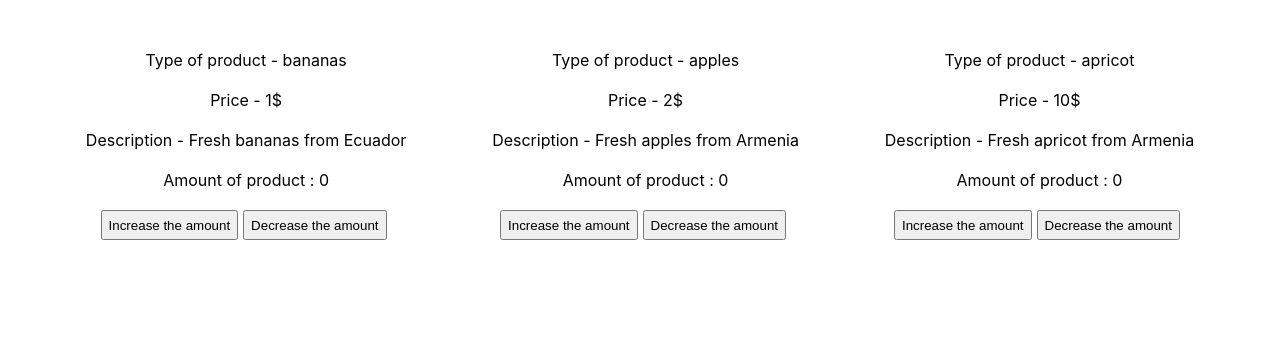
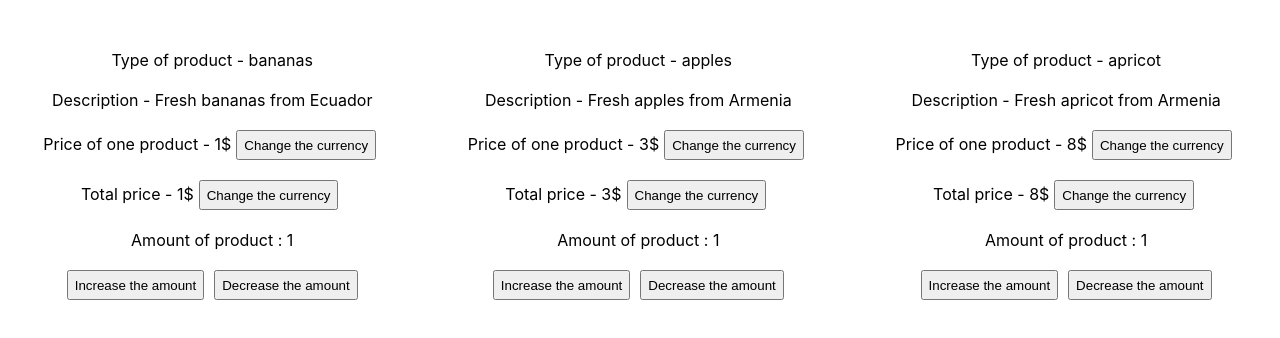
Before and after one commit to HasAlikhanyan/To-Do-List-React, a React (Create React App) app: page / in a window 1280 px wide. Shown: the top 338 px of the page. Built offline with nearby package versions, Linux system fonts and the light colour scheme; the HTML template or start-up script is replaced by a standard one.

Commit message:
In price component adding change the currency functionality.

```diff
--- a/src/App.css
+++ b/src/App.css
@@ -2,6 +2,10 @@
   text-align: center;
   margin-top: 50px;
   display: flex;
-  justify-content: space-evenly;
+  justify-content: space-around;
   flex-wrap: wrap;
 }
+
+.btn {
+  margin-left: 5px;
+}
--- a/src/App.js
+++ b/src/App.js
@@ -6,9 +6,9 @@ import Product from './components/product/Product';
 function App() {
   return (
     <div className="App">
-      <Product  name="bananas" price="1$" description="Fresh bananas from Ecuador"/>
-      <Product  name="apples" price="2$" description="Fresh apples from Armenia"/>
-      <Product  name="apricot" price="10$" description="Fresh apricot from Armenia"/>
+      <Product  name="bananas" price={1} description="Fresh bananas from Ecuador"/>
+      <Product  name="apples" price={3} description="Fresh apples from Armenia"/>
+      <Product  name="apricot" price={8} description="Fresh apricot from Armenia"/>
     </div>
   );
 }
--- a/src/components/price/Price.js
+++ b/src/components/price/Price.js
@@ -1,9 +1,38 @@
 import { Component } from "react";
 
 class Price extends Component {
+
+    state = {
+        price: this.props.price,
+        currency: this.props.currency,
+        amdExchangeRate: 390,
+    }
+
+    onChangeCurrency = () => {
+        let {price, currency, amdExchangeRate} = this.state;
+        if(currency === '$'){
+            this.setState({
+                price: price * amdExchangeRate,
+                currency: 'AMD',
+            })
+        }
+        else{
+            this.setState({
+                price: price / amdExchangeRate,
+                currency: this.props.currency,
+            })
+        }
+    }
+
     render() {
+        const {price, currency} = this.state;
+
         return (
-            <span>{this.props.price}</span>
+            <>
+                <span>{price*this.props.count}</span>
+                <span>{currency}</span>
+                <button onClick = {this.onChangeCurrency} className = 'btn'>Change the currency</button> <br /><br/>
+            </>
         )
     }
 }
--- a/src/components/product/Product.js
+++ b/src/components/product/Product.js
@@ -11,7 +11,7 @@ class Product extends Component {
     constructor (props) {
         super (props);
         this.state = {
-            count: 0
+            count: 1
         }
     }
 
@@ -22,7 +22,7 @@ class Product extends Component {
     }
 
     decreaseProductAmount = () => {
-        if(this.state.count === 0) {
+        if(this.state.count === 1) {
             return;
         }
 
@@ -33,14 +33,29 @@ class Product extends Component {
 
     render() {
         const {name, price, description} = this.props;
-        return <div>
+        return <div  className = "product">
+            Type of product - <Name name = {name}/> <br/> <br/>
 
-                Type of product - <Name name = {name}/> <br/> <br/>
-                Price - <Price price = {price}/> <br/> <br/>
-                Description - <Description description = {description}/> <br/> <br/>
-                Amount of product : {this.state.count} <br/> <br/>
-                <ButtonsGroup increaseProductAmount = {this.increaseProductAmount}
-                                decreaseProductAmount = {this.decreaseProductAmount}/>
+            Description - <Description description = {description}/> <br/> <br/>
+
+            Price of one product - <Price
+                price = {price}
+                currency = "$"
+                count= {1}
+            />
+
+            Total price - <Price
+                price = {price}
+                currency = "$"
+                count = {this.state.count}
+            />
+
+            Amount of product : {this.state.count} <br/> <br/>
+
+            <ButtonsGroup
+                increaseProductAmount = {this.increaseProductAmount}
+                decreaseProductAmount = {this.decreaseProductAmount}
+            />
         </div>
     }
 }
```
